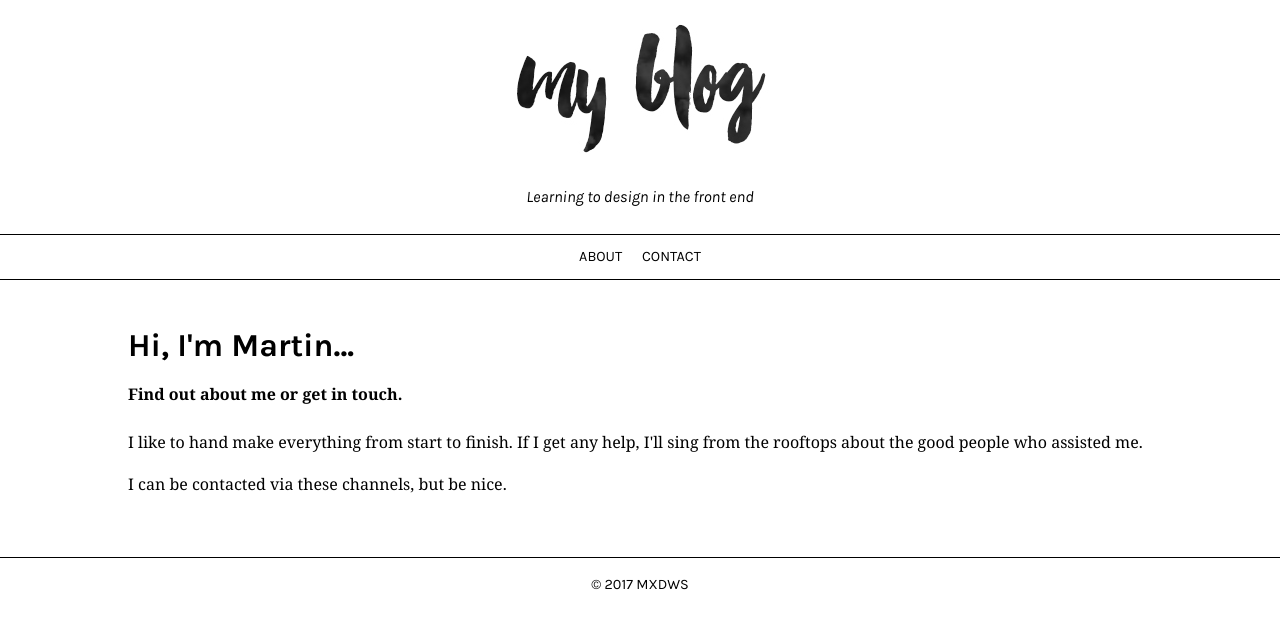
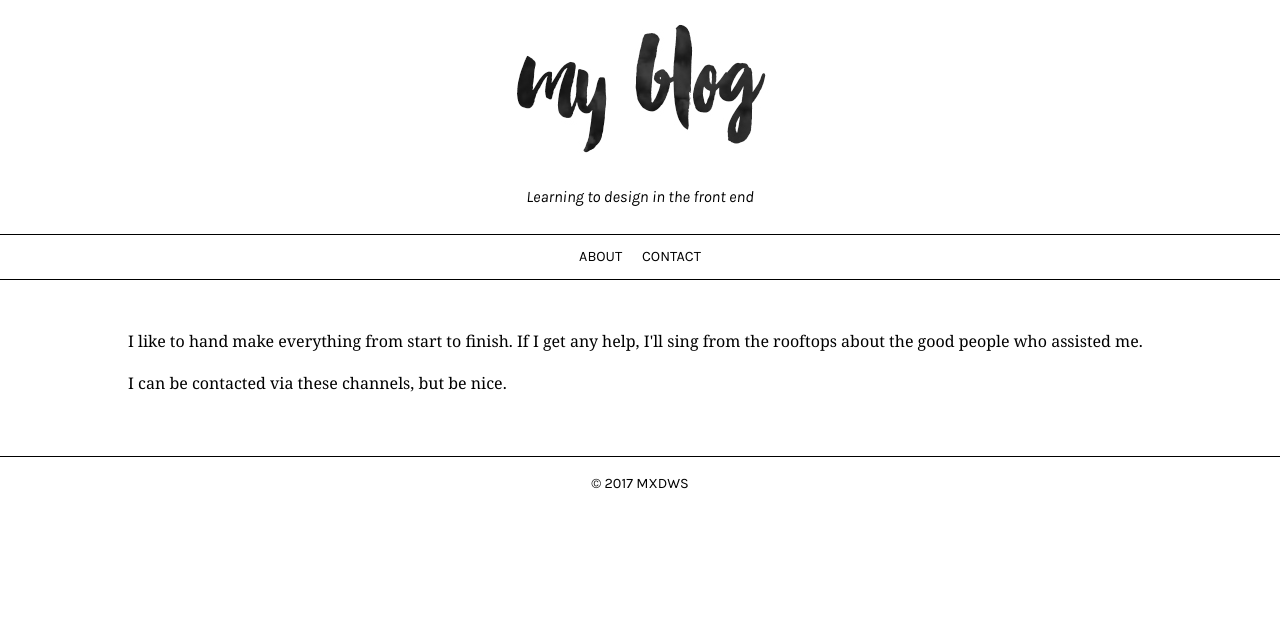
Before and after one commit to mxdws/espresso, a Jekyll site: the page built from index.html, in a window 1280 px wide. Shown: the top 629 px of the page. Built offline with Jekyll 4.4.1, drawn with Linux system fonts in a browser that asks for light colours.

Commit message:
Update index.html

```diff
--- a/index.html
+++ b/index.html
@@ -4,8 +4,6 @@ home: true
 
 # This is the home page. It uses the layout default.html and the following is pasted in the {{content}} section.
 ---
-<h1>Hi, I'm Martin...</h1>
-<h4>Find out about me or get in touch.</h4>
 <section id="about">
 <p>
 I like to hand make everything from start to finish. If I get any help,  I'll sing from the rooftops about the good people who assisted me.
```
